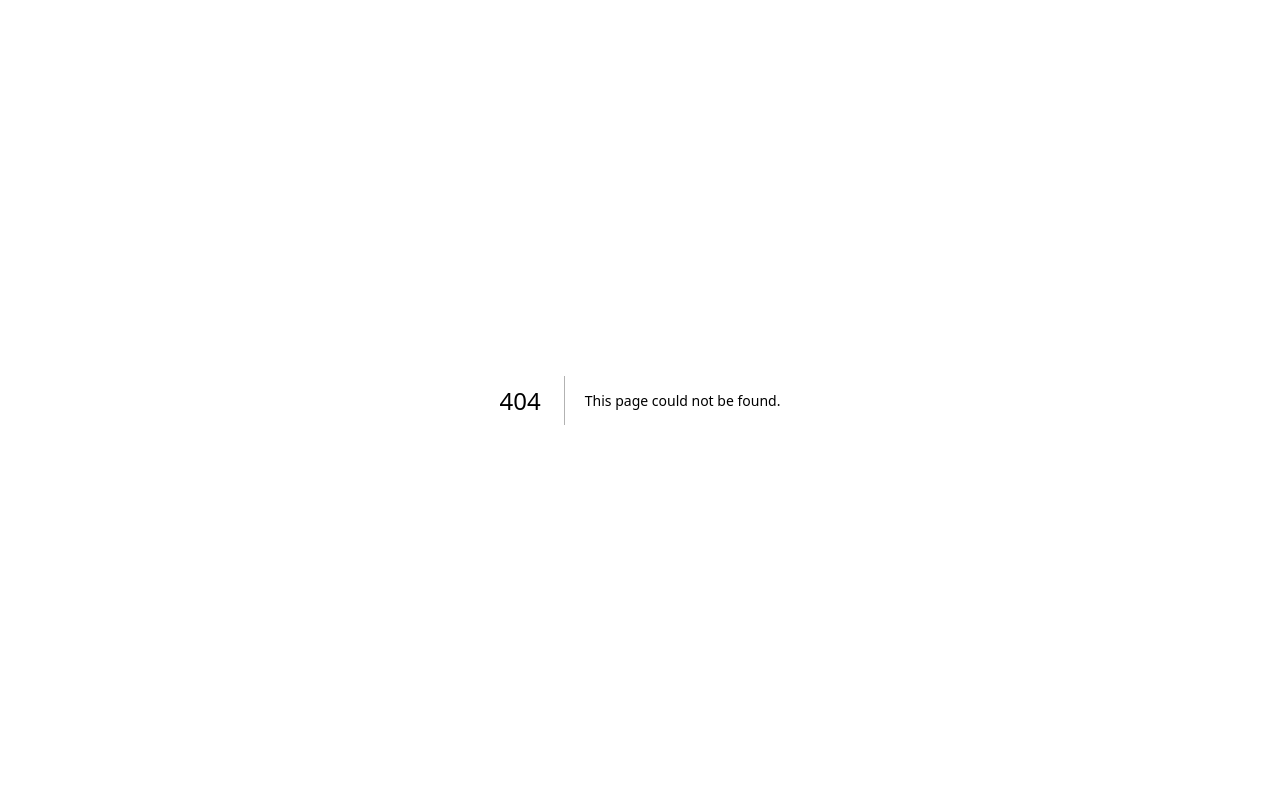
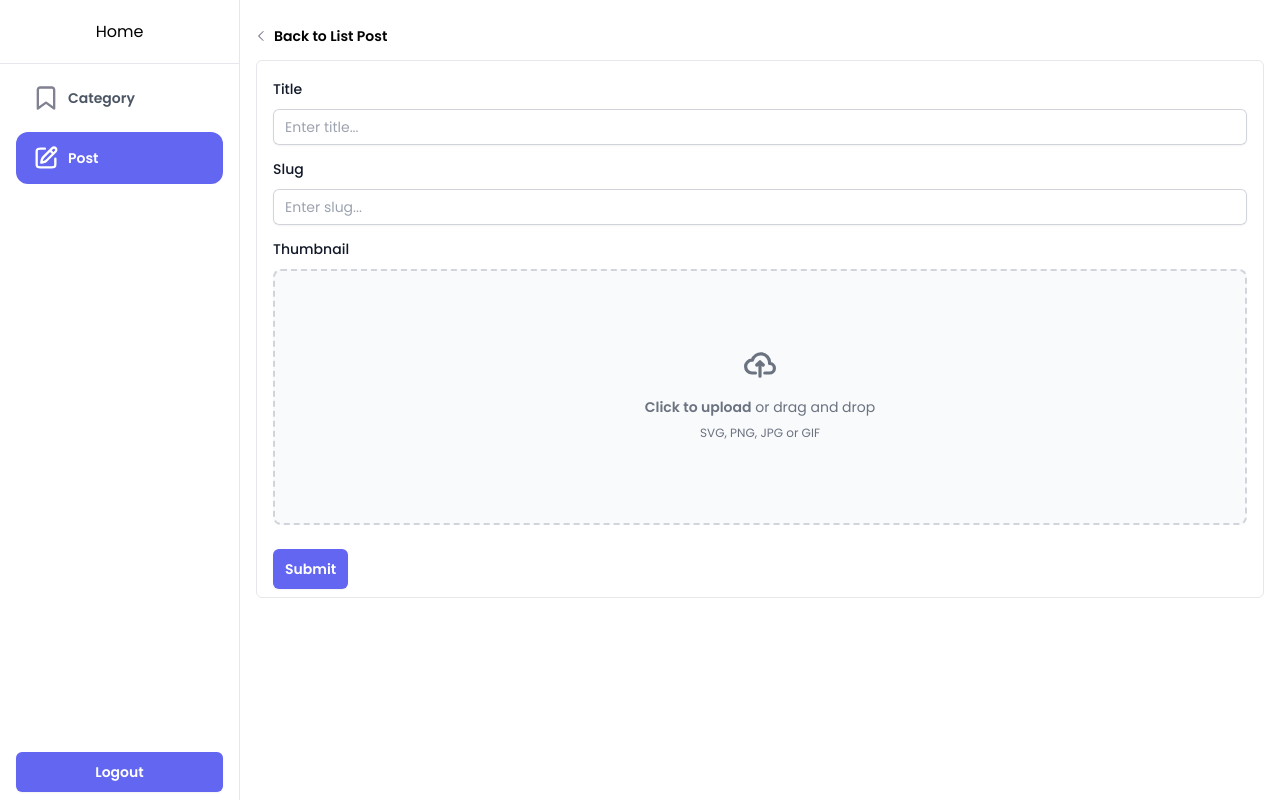
Before and after one commit to pvvquang/fe-top-list, a Next.js app: page /admin/posts/create in a window 1280 px wide. Before the commit this address had no page. Built offline with nearby package versions, Linux system fonts and the light colour scheme; no server answers.

Commit message:
feat: mock ui post management (20%)

```diff
--- a/src/app/admin/layout.tsx
+++ b/src/app/admin/layout.tsx
@@ -24,12 +24,12 @@ const menus = [
     Icon: IconPosts,
     path: "/admin/posts",
   },
-  {
-    id: 3,
-    label: "Media",
-    Icon: IconMedia,
-    path: "/admin/media",
-  },
+  // {
+  //   id: 3,
+  //   label: "Media",
+  //   Icon: IconMedia,
+  //   path: "/admin/media",
+  // },
 ];
 
 function AdminLayout({ children }: { children: React.ReactNode }) {
--- a/src/app/admin/media/page.tsx
+++ b/src/app/admin/media/page.tsx
@@ -3,7 +3,13 @@
 import React from "react";
 
 function MediaPage() {
-  return <div>MediaPage</div>;
+  return (
+    <div className="px-10 py-12 max-w-[980px]">
+      <div className="flex items-center justify-between pb-4">
+        <h2 className="font-semibold">List Media</h2>
+      </div>
+    </div>
+  );
 }
 
 export default MediaPage;
--- /dev/null
+++ b/src/app/admin/posts/create/page.tsx
@@ -0,0 +1,93 @@
+"use client";
+import Button from "@/components/atoms/buttons";
+import UploadFile from "@/components/atoms/dragdrop";
+import IconArrowDown from "@/components/atoms/icons/IconArrowDown";
+import InputField from "@/components/atoms/inputs/InputField";
+import { IPostState } from "@/types/post.type";
+import { yupResolver } from "@hookform/resolvers/yup";
+import { useForm } from "react-hook-form";
+import * as yup from "yup";
+
+const schema = yup.object().shape({
+  title: yup.string().required(),
+  slug: yup.string().required(),
+  content: yup.string(),
+  userId: yup.string(),
+  categoryId: yup.number(),
+  thumbnail: yup
+    .mixed()
+    .test("thumbnail", "You need to provide a file", (value: any) => {
+      if (value.length > 0) return true;
+      return false;
+    }),
+});
+
+function PostCreatePage() {
+  const form = useForm<IPostState>({
+    resolver: yupResolver(schema),
+  });
+
+  console.log({ form });
+
+  const {
+    register,
+    handleSubmit,
+    formState: { errors },
+    getValues,
+    resetField,
+  } = form;
+
+  const onSubmit = (data: any) => {
+    console.log({ data });
+  };
+
+  console.log({ errors, defaultValues: getValues() });
+
+  return (
+    <div className="px-4 py-6">
+      <Button variant="text" color="info" onClick={() => {}}>
+        <span className="flex items-center gap-2">
+          <IconArrowDown width={10} className="rotate-90" /> Back to List Post
+        </span>
+      </Button>
+      <form
+        className="px-4 py-2  mt-3 border rounded-md"
+        onSubmit={handleSubmit(onSubmit)}>
+        <div className="mt-2">
+          <InputField
+            label="Title"
+            placeholder="Enter title..."
+            {...register("title")}
+            errorMessage={errors.title?.message}
+          />
+        </div>
+        <div className="mt-3">
+          <InputField
+            label="Slug"
+            placeholder="Enter slug..."
+            {...register("slug")}
+            errorMessage={errors.slug?.message}
+          />
+        </div>
+        <div className="mt-3">
+          <UploadFile
+            label="Thumbnail"
+            {...register("thumbnail")}
+            errorMessage={errors.thumbnail?.message}
+            onDeleteFile={() => resetField("thumbnail")}
+          />
+        </div>
+
+        <Button
+          classNameProps="mt-6"
+          label="Submit"
+          variant="contained"
+          onClick={() => {}}
+          type="submit"
+        />
+      </form>
+    </div>
+  );
+}
+
+export default PostCreatePage;
--- a/src/components/atoms/buttons/index.tsx
+++ b/src/components/atoms/buttons/index.tsx
@@ -58,8 +58,13 @@ function Button({
         _className += " bg-red-600 text-white shadow-sm hover:bg-red-500";
         break;
       case THEME.info:
-        _className +=
-          " bg-white shadow-sm ring-1 ring-inset ring-gray-300 hover:bg-gray-50";
+        if (variant === VARIANT.contained) {
+          _className +=
+            " bg-white shadow-sm ring-1 ring-inset ring-gray-300 hover:bg-gray-50";
+        } else {
+          _className += " font-normal hover:underline";
+        }
+
         break;
       default:
         _className += "";
@@ -92,7 +97,11 @@ function Button({
   };
 
   return (
-    <button type={type} className={className} onClick={handleClick} style={{width}}>
+    <button
+      type={type}
+      className={className}
+      onClick={handleClick}
+      style={{ width }}>
       {children ? children : label}
     </button>
   );
--- /dev/null
+++ b/src/components/atoms/dragdrop/index.tsx
@@ -0,0 +1,136 @@
+"use-client";
+
+import { ChangeEvent, forwardRef, useEffect, useState } from "react";
+import { UseFormRegister } from "react-hook-form";
+import ConditionalRender from "../ConditionalRender";
+import Image from "next/image";
+import Button from "../buttons";
+
+interface UploadFileProps {
+  label?: string;
+  error?: boolean;
+  errorMessage?: string;
+  onDeleteFile?: () => void;
+}
+
+const UploadFile = forwardRef<
+  HTMLInputElement,
+  UploadFileProps & ReturnType<UseFormRegister<{ [key: string]: string }>>
+>(function UploadFile(
+  { label, name, onChange, onBlur, error, errorMessage, onDeleteFile },
+  ref
+) {
+  const [files, setFiles] = useState<File | null>(null);
+  const [preview, setPreview] = useState<string>("");
+
+  const handleChange = (e: ChangeEvent<HTMLInputElement>) => {
+    if (!e.target.files) return;
+    setFiles(e.target.files[0]);
+    onChange(e);
+  };
+
+  useEffect(() => {
+    if (!files) {
+      setPreview("");
+      return;
+    }
+    const objectUrl = URL.createObjectURL(files);
+    setPreview(objectUrl);
+    return () => URL.revokeObjectURL(objectUrl);
+  }, [files]);
+
+  return (
+    <div className="w-full">
+      <ConditionalRender conditional={!!label}>
+        <p className="block text-sm font-medium leading-6 text-gray-900">
+          {label}
+        </p>
+      </ConditionalRender>
+
+      <ConditionalRender
+        conditional={!files}
+        fallback={
+          <CardImage
+            title={files?.name || ""}
+            imageLink={preview}
+            onDelete={() => {
+              setFiles(null);
+              onDeleteFile && onDeleteFile();
+            }}
+          />
+        }>
+        <label
+          htmlFor={`dropzone-file-${name}`}
+          className="mt-2 flex flex-col items-center justify-center w-full h-64 border-2 border-gray-300 border-dashed rounded-lg cursor-pointer bg-gray-50  hover:bg-gray-100">
+          <div className="flex flex-col items-center justify-center pt-5 pb-6">
+            <svg
+              className="w-8 h-8 mb-4 text-gray-500"
+              aria-hidden="true"
+              xmlns="http://www.w3.org/2000/svg"
+              fill="none"
+              viewBox="0 0 20 16">
+              <path
+                stroke="currentColor"
+                strokeLinecap="round"
+                strokeLinejoin="round"
+                strokeWidth="2"
+                d="M13 13h3a3 3 0 0 0 0-6h-.025A5.56 5.56 0 0 0 16 6.5 5.5 5.5 0 0 0 5.207 5.021C5.137 5.017 5.071 5 5 5a4 4 0 0 0 0 8h2.167M10 15V6m0 0L8 8m2-2 2 2"
+              />
+            </svg>
+            <p className="mb-2 text-sm text-gray-500">
+              <span className="font-semibold">Click to upload</span> or drag and
+              drop
+            </p>
+            <p className="text-xs text-gray-500">SVG, PNG, JPG or GIF</p>
+          </div>
+          <input
+            id={`dropzone-file-${name}`}
+            ref={ref}
+            name={name}
+            type="file"
+            className="hidden"
+            onChange={handleChange}
+            onBlur={onBlur}
+          />
+        </label>
+      </ConditionalRender>
+      {!!errorMessage && (
+        <p className="text-xs mt-2 text-red-500">{errorMessage}</p>
+      )}
+    </div>
+  );
+});
+
+interface CardImageProps {
+  title: string;
+  imageLink: string;
+  onDelete: () => void;
+}
+
+const CardImage = ({ title, imageLink, onDelete }: CardImageProps) => {
+  return (
+    <div className="p-4 border border-gray-300 rounded-md w-max">
+      <div className="flex items-center justify-between gap-2 max-w-[400px]">
+        <h4 className="truncate flex-1" title={title}>
+          {title}
+        </h4>
+        <Button
+          classNameProps="shrink-0"
+          label="Remove"
+          variant="contained"
+          color="error"
+          onClick={onDelete}
+        />
+      </div>
+      <Image
+        className="mt-2"
+        src={imageLink}
+        alt={title}
+        width={400}
+        height={400}
+      />
+    </div>
+  );
+};
+
+export default UploadFile;
--- a/src/components/atoms/inputs/InputField.tsx
+++ b/src/components/atoms/inputs/InputField.tsx
@@ -41,10 +41,12 @@ const InputField = forwardRef<
         type={type}
         placeholder={placeholder}
         className={`mt-2 block w-full rounded-md border-0 py-1.5 px-3 text-gray-900 shadow-sm ring-1 ring-inset placeholder:text-gray-400 ring-gray-300 focus:ring-indigo-600 focus:ring-2 focus:ring-inset sm:text-sm sm:leading-6 outline-none ${
-          error ? "focus:ring-red-600 ring-red-300" : ""
+          !!errorMessage ? "focus:ring-red-600 ring-red-300" : ""
         }`}
       />
-      {error && <p className="text-xs mt-2 text-red-500">{errorMessage}</p>}
+      {!!errorMessage && (
+        <p className="text-xs mt-2 text-red-500">{errorMessage}</p>
+      )}
     </Fragment>
   );
 });
--- a/src/constants/path.constant.ts
+++ b/src/constants/path.constant.ts
@@ -2,9 +2,12 @@
 export const API_LOGIN = "/auth/login";
 export const API_USER_INFO = "/auth/self-info";
 export const API_REFRESH_TOKEN = "/auth/refresh-token";
-
+// categories api
 export const API_CREATE_CATEGORY = "/categories/create";
-export const API_LIST_CATEGORY = "/categories";
+export const API_CATEGORY_BASE = "/categories";
+// media api
+export const API_MEDIA_BASE = "/media";
+export const API_CREATE_MEDIA = "/media/create";
 
 // routes
 export const ROUTE_LOGIN = "/login";
--- a/src/libs/axios.ts
+++ b/src/libs/axios.ts
@@ -1,7 +1,11 @@
 import { ApiConstant } from "@/constants";
 import { refreshAccessToken } from "@/services/auth.service";
 import { HttpCode } from "@/types/api.type";
-import axios, { AxiosRequestHeaders, AxiosResponse } from "axios";
+import axios, {
+  AxiosInstance,
+  AxiosRequestHeaders,
+  AxiosResponse,
+} from "axios";
 import Toast from "./toastify";
 
 const baseURL = ApiConstant.BASE_URL;
@@ -11,12 +15,13 @@ export const loginInstance = axios.create({
   headers: ApiConstant.HEADER_DEFAULT,
 });
 
-export const axiosInstance = axios.create({
+const axiosInstance = axios.create({
   baseURL,
   headers: ApiConstant.HEADER_DEFAULT,
 });
 
-axiosInstance.interceptors.request.use((config) => {
+function configInterceptors(instance: AxiosInstance) {
+  instance.interceptors.request.use((config) => {
     let accessToken: string = "";
     if (ApiConstant.ENVIRONMENT === "development") {
       accessToken =
@@ -33,7 +38,7 @@ axiosInstance.interceptors.request.use((config) => {
     };
   });
 
-axiosInstance.interceptors.response.use(
+  instance.interceptors.response.use(
     (res: AxiosResponse) => res.data,
     async (error) => {
       const originalRequest = error.config;
@@ -52,5 +57,14 @@ axiosInstance.interceptors.response.use(
       return Promise.reject(error);
     }
   );
+  return instance;
+}
 
-export default axiosInstance;
+export const axiosInstanceFormFile = configInterceptors(
+  axios.create({
+    baseURL,
+    headers: ApiConstant.HEADER_DATA_FORM_FILE,
+  })
+);
+
+export default configInterceptors(axiosInstance);
```
Also changed, not shown: src/services/category.service.ts (+4 -4 lines), src/services/media.service.ts (added, +25 -0 lines), src/types/media.type.ts (added, +7 -0 lines), src/types/post.type.ts (added, +25 -0 lines). Lines whose indentation alone changed are shown as unchanged.
